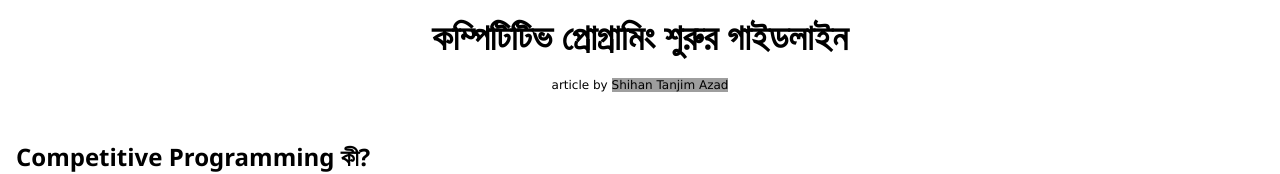
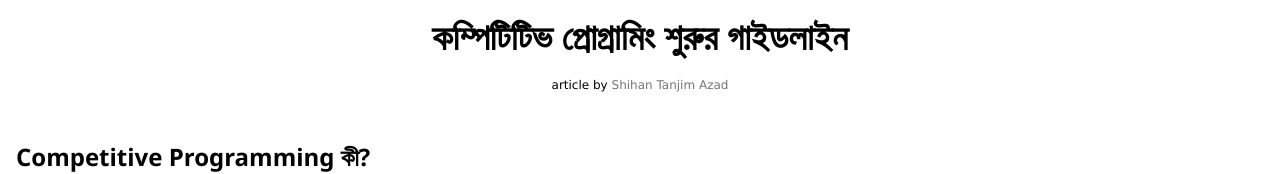
Before and after one commit to shihan04/shihan04.github.io, a plain HTML site: page intro-to-cp.html in a window 1280 px wide. Shown: the top 174 px of the page. Drawn offline with Linux system fonts and the light colour scheme.

Commit message:
Update intro-to-cp.html

```diff
--- a/intro-to-cp.html
+++ b/intro-to-cp.html
@@ -10,7 +10,7 @@
         <!-- Heading -->
         <div class="w3-container w3-center">
             <h1><b>কম্পিটিটিভ প্রোগ্রামিং শুরুর গাইডলাইন</b></h1>
-            <p class="w3-small">article by <span class="w3-gray">Shihan Tanjim Azad</span></p>
+            <p class="w3-small">article by <span class="w3-text-gray">Shihan Tanjim Azad</span></p>
         </div>
         <br>
         <!-- What is CP -->
```
